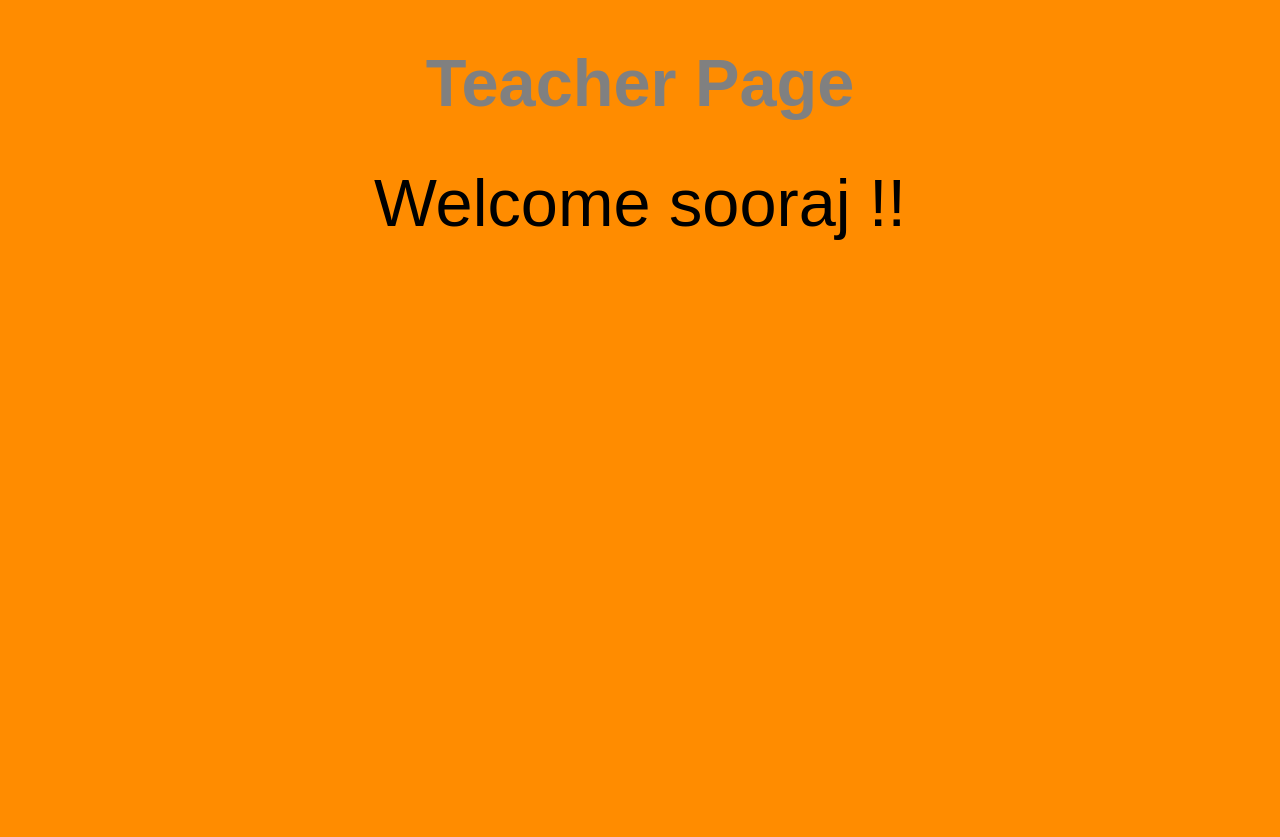
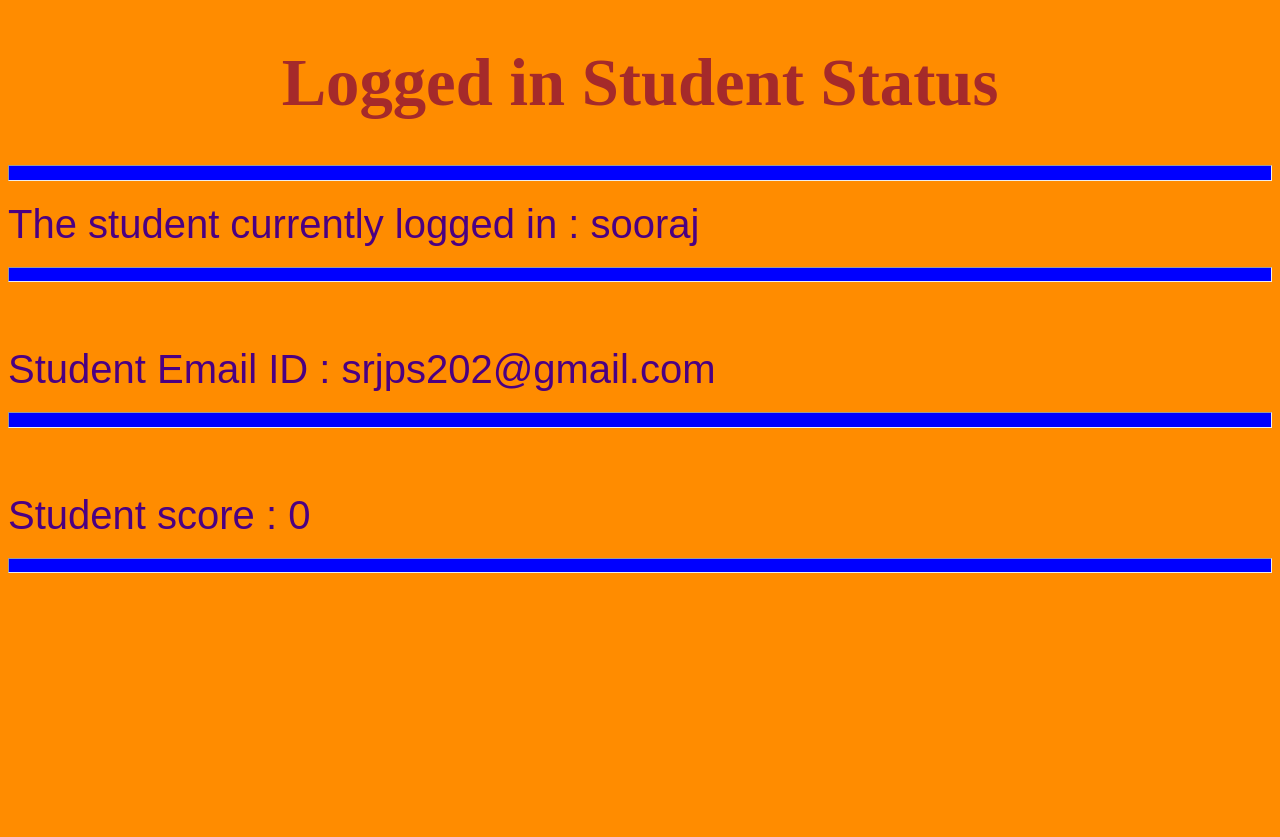
Before and after one commit to soorajparemal/Project_django_quiz, a Django app: page /master/teacher_page in a window 1280 px wide. Before the commit the page ends 240 px from the top, so only its background shows below. Run offline with Django 3.2, Linux system fonts and the light colour scheme; a user stored in the database is signed in; data comes from the database, SQL or seed files in the repository; both versions use the stored data as it was after the commit.

Commit message:
student status

```diff
--- a/loginapp/templates/teacher_register.html
+++ b/loginapp/templates/teacher_register.html
@@ -9,7 +9,7 @@
 
         {% if registered %}
          <strong style="color:black;font-size:20pt">Registered successfully !</strong>
-        <a style="font-size:30pt" href="/login">Login</a><br />
+        <a style="font-size:30pt" href="teacher_login">Login</a><br />
         {% else %}
 
         <form id="user_form" method="post" action="teacher_register"
--- a/loginapp/views.py
+++ b/loginapp/views.py
@@ -27,6 +27,7 @@ def register(request):
     return render(request, 'register.html', {'user_form': user_form,  'registered': registered})
 
 def teacher_register(request):
+
     context = RequestContext(request)
 
     registered = False
--- a/master/templates/master/teacher.html
+++ b/master/templates/master/teacher.html
@@ -6,23 +6,28 @@
   <title>{% block title %}Welcome{% endblock %}</title>
 </head>
 <body style="background-color:darkorange;color:black;">
-<h1 align="center" style="font-size:50pt;font-family:arial;color:grey;"> Teacher Page </h1>
+<h1 align="center" style="font-size:50pt;font-family:comic;color:brown;"> Logged in Student Status </h1><hr style="height:10pt;background-color:blue;">
   <header>
     <h1></h1>
 	<div>
 </div>
     {% if user.is_authenticated %}
-     <div align="center" style="font-size:50pt;font-family:arial"> Welcome {{ user.username }} !!</div><br>
+     <div style="color:indigo;font-size:30pt;font-family:arial;"> The student currently logged in : {{ user.username }} <br>
+
+        <hr style="height:10pt;background-color:blue;"><br>Student Email ID : {{user.email}}<br>
+      <hr style="height:10pt;background-color:blue;">
+        <br>Student score  : {{score}}
+         <br><hr style="height:10pt;background-color:blue;">
+
       <pre class="tab">
 
 
 
       </pre>
-
+     </div>
 
     {% endif %}
   </header>
-
   <main>
     {% block content %}
     {% endblock %}
--- a/master/views.py
+++ b/master/views.py
@@ -28,7 +28,16 @@ def user_page(request):
     return render(request ,'master/userpage.html')
 
 def teacher_page(request):
-    return render(request, 'master/teacher.html')
+    quiz =main.objects.all()
+    global score
+
+    for quizes in quiz:
+        right=quizes.answer
+        entered=request.POST.get(str(quizes.id))
+        if(right==entered):
+            score += 1
+    context={'score':score}
+    return render(request, 'master/teacher.html',context)
 
 
 def certificate_page(request):
@@ -42,7 +51,3 @@ def certificate_page(request):
             score += 1
     context = {'score': score}
     return render(request, 'master/certificate.html', context)
-
-def get_user_profile(request, username):
-    user = User.objects.get(username=username)
-    return render(request, 'master/teacher.html', {"user":user})
```
Also changed, not shown: master/templates/master/points.html (added, +15 -0 lines), db.sqlite3, 3 other files.
